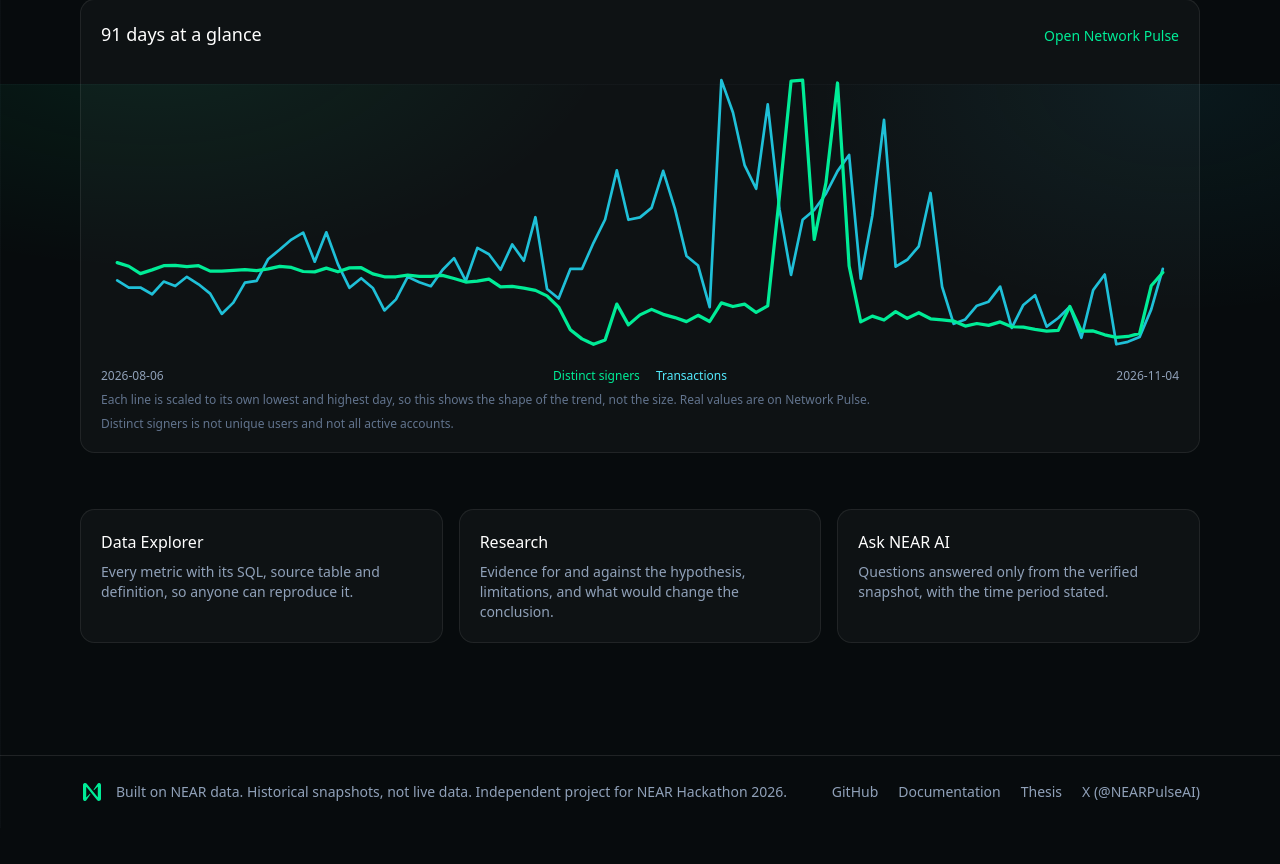
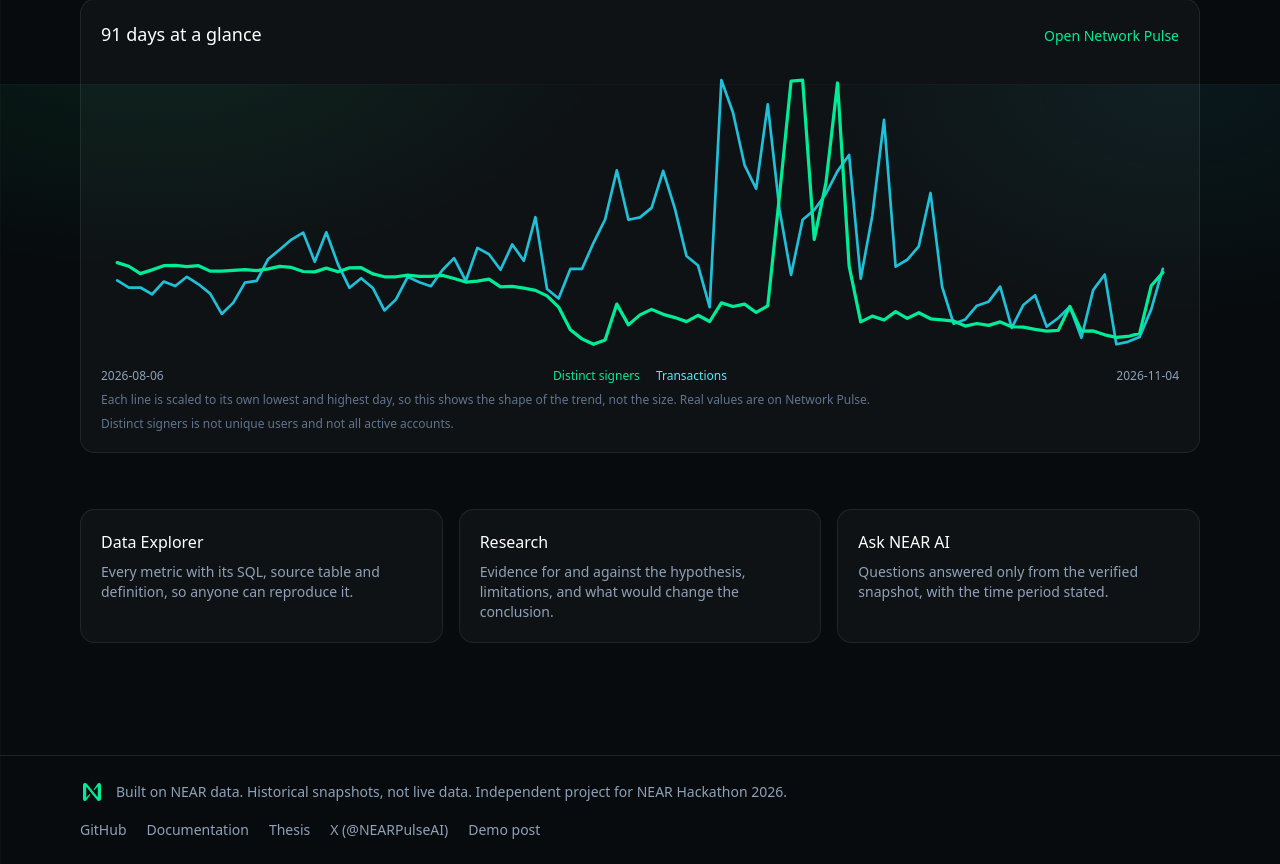
Before and after one commit to cryptobyrj/Nearpulse-ai, a Next.js app: page / in a window 1280 px wide. Shown: the part 716-1580 px from the top of the page. Before the commit the page ends 1544 px from the top, so only its background shows below. Built offline with nearby package versions, Linux system fonts and the light colour scheme.

Commit message:
https://x.com/NEARPulseAI/status/2121131118510719360

```diff
--- a/src/components/Footer.tsx
+++ b/src/components/Footer.tsx
@@ -3,7 +3,7 @@ import Image from "next/image";
 const GITHUB = "https://github.com/cryptobyrj/Nearpulse-ai";
 const X_PROFILE = "https://x.com/NEARPulseAI";
 // After you publish the demo post, paste its link between the quotes.
-const DEMO_POST = "";
+const DEMO_POST = "https://x.com/NEARPulseAI/status/2121131118510719360";
 
 export default function Footer() {
   const links = [
```
